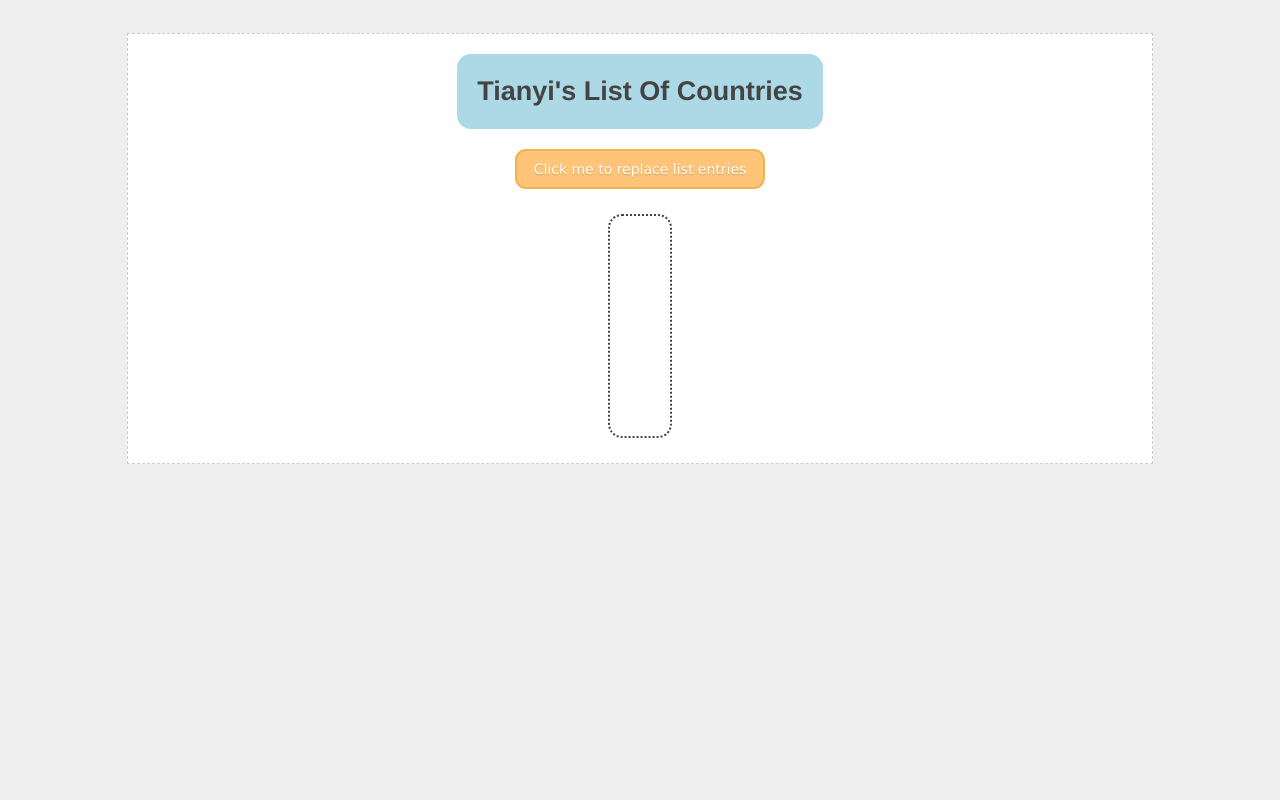
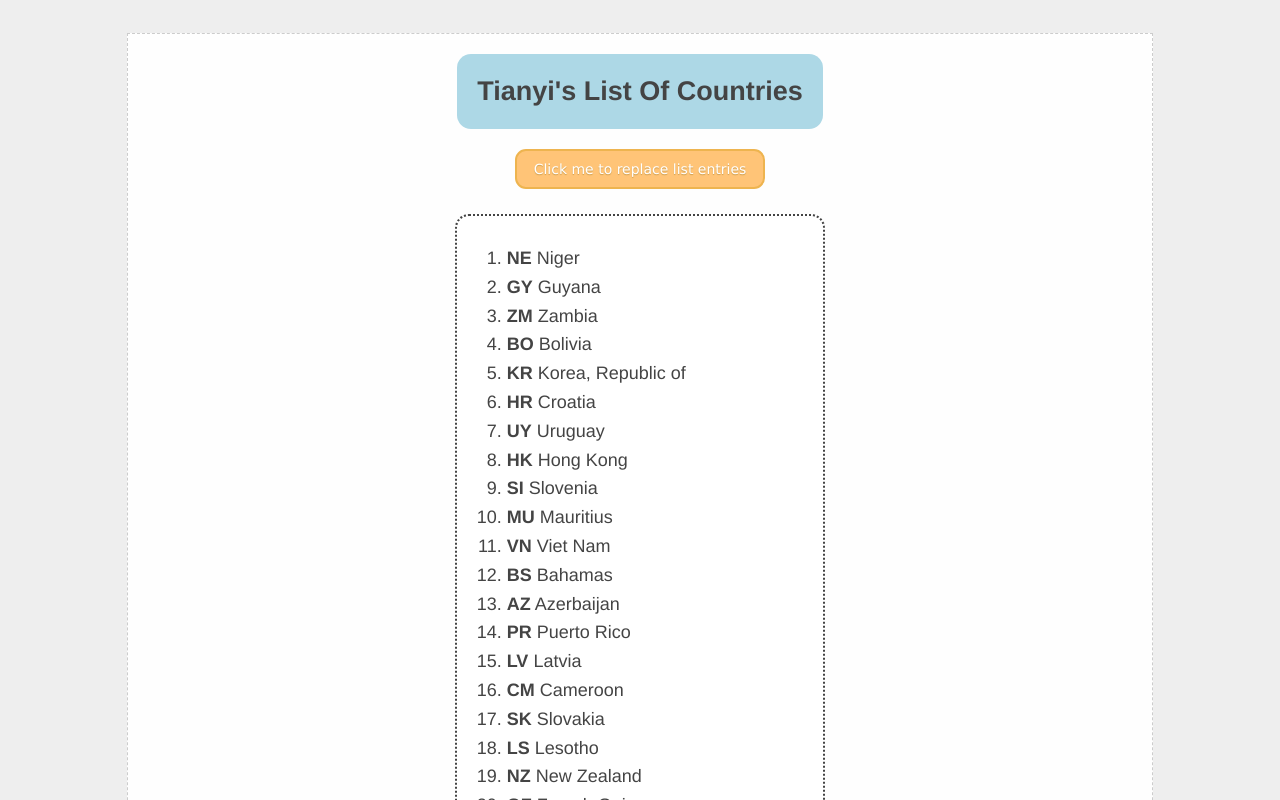
Before and after one commit to Litianyi123/Litianyi123.github.io, a plain HTML site: page lab_5/index.html in a window 1280 px wide. Both pictures are taken after a click on the button "Click me to replace list entries". Shown: the top 800 px of the page. Drawn offline with Linux system fonts and the light colour scheme.

Commit message:
Update index.html

```diff
--- a/lab_5/index.html
+++ b/lab_5/index.html
@@ -276,17 +276,28 @@
     myList.className = "countries";
     container_block.appendChild(myList);
 
-    let myClick = document.querySelector(activate);
+    const myClick = document.querySelector(".activate");
 
     function selectCountry(countr) {
-      arr = [];
+      var arr = [];
       for(let i = 0; i < 25; i++){
         var country = countr[Math.floor(Math.random()* countr.length)];
-        arr.push(country)
+
+        arr.push(country);
       }
+      return arr;
     }
 
-    myClick.onclick = selectCountry(countries);
+    myClick.onclick = function() {
+      var coun= [];
+      var unselect = countries.slice()
+      selectCountry(countries).forEach(function(e){
+        coun.push("<li>"+e["code"].bold()+" "+e["name"]+"</li>");
+        unselect.splice(unselect.indexOf(e),1);
+      });
+      console.log("Unselect countries",unselect);
+      myList.innerHTML = coun.join('');
+    }
   </script>
 </body>
 
```
